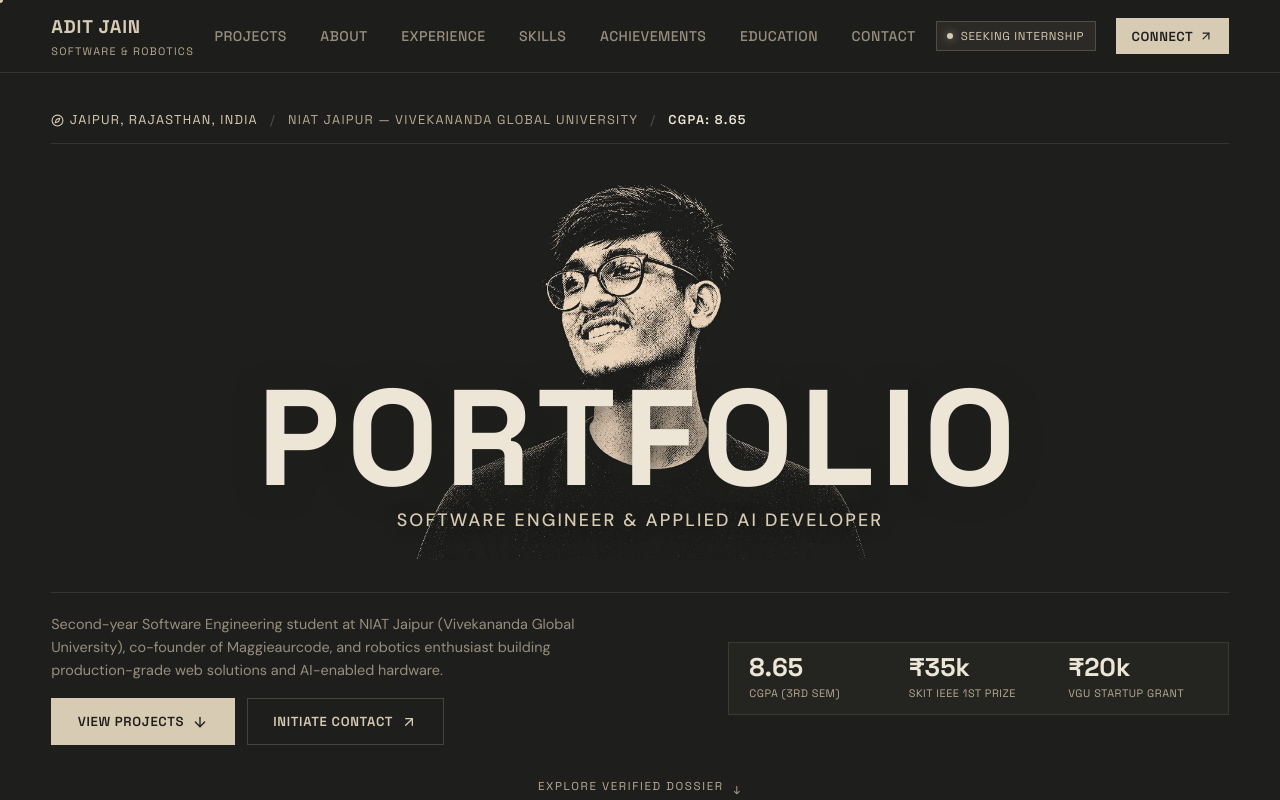
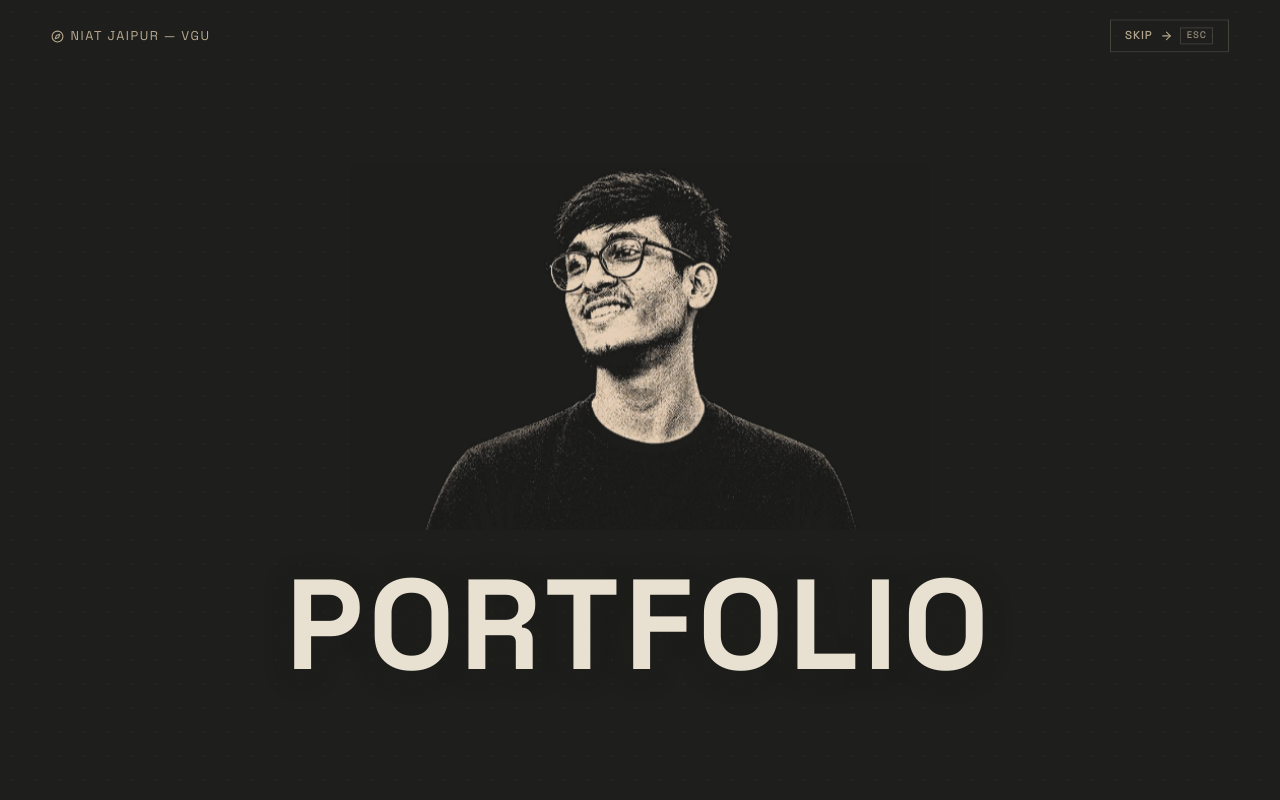
Before and after one commit to connect-adit-jain/Adit-Portfolio, a React (Vite) app: page / in a window 1280 px wide. Shown: the top 800 px of the page. Built offline with nearby package versions, Linux system fonts and the light colour scheme.

Commit message:
feat: live particle generation in preloader before next page load

```diff
--- a/src/components/Preloader/Preloader.css
+++ b/src/components/Preloader/Preloader.css
@@ -1,7 +1,11 @@
 /* ==========================================================================
-   CINEMATIC PRELOADER (Reel Style Reference)
-   Pulsing Spark -> Scrambles into "ADIT JAIN" -> Morphs into "PORTFOLIO" ->
-   Slides down as curtain lifts to reveal central Halftone Portrait landing page.
+   CINEMATIC PRELOADER (Reel Sequence Reference)
+   1. Pulsing Sand Spark
+   2. Scramble to "ADIT JAIN" + Subtitle
+   3. Morph into "PORTFOLIO"
+   4. Above "PORTFOLIO", particles actively stream in and assemble Adit's portrait
+   5. Held for a moment so the particle-generated portrait is clearly seen
+   6. Curtain lifts and the loaded main portfolio page is revealed
    ========================================================================== */
 
 .cinematic-preloader {
@@ -30,7 +34,7 @@
   justify-content: space-between;
   padding: var(--space-md) var(--container-pad);
   position: relative;
-  z-index: 10;
+  z-index: 20;
 }
 
 .preloader-brand-tag {
@@ -77,7 +81,7 @@
 }
 
 /* ==========================================
-   CENTER REEL STAGE: Glowing Spark + Morphing Title
+   CENTER REEL STAGE: Portrait Canvas + Morphing Text
    ========================================== */
 .preloader-center-stage {
   flex: 1;
@@ -89,9 +93,39 @@
   text-align: center;
   padding: 0 var(--space-md);
   z-index: 10;
+  width: 100%;
 }
 
-/* Glowing Sand Spark / Orb (starts small, glows, anchors center) */
+/* Living Particle Portrait Container (assembled above PORTFOLIO) */
+.preloader-portrait-wrapper {
+  width: 100%;
+  max-width: 580px;
+  height: clamp(320px, 46vh, 480px);
+  display: flex;
+  align-items: flex-end;
+  justify-content: center;
+  position: relative;
+  opacity: 0; /* GSAP animates in when particles trigger */
+  margin-bottom: -35px; /* Overlap with title like in reel */
+  z-index: 1;
+}
+
+.preloader-particle-canvas {
+  width: 100%;
+  height: 100%;
+  background: transparent;
+}
+
+/* Text Container */
+.preloader-text-area {
+  display: flex;
+  flex-direction: column;
+  align-items: center;
+  position: relative;
+  z-index: 2;
+}
+
+/* Glowing Sand Spark / Orb */
 .preloader-spark-orb {
   width: 14px;
   height: 14px;
@@ -117,17 +151,18 @@
 /* Morphing Title: "ADIT JAIN" -> "PORTFOLIO" */
 .preloader-morph-title {
   font-family: var(--font-heading);
-  font-size: clamp(3rem, 9vw, 8rem);
+  font-size: clamp(3.2rem, 10vw, 8rem);
   font-weight: 700;
   letter-spacing: 0.04em;
   color: var(--color-sand-highlight);
-  line-height: 1;
+  line-height: 0.95;
   margin: 0;
   text-transform: uppercase;
   min-height: 1.1em;
   display: flex;
   align-items: center;
   justify-content: center;
+  text-shadow: 0 4px 28px rgba(30, 30, 28, 0.9);
 }
 
 /* Scramble Glyph (glitch characters during morph) */
--- a/src/components/Preloader/Preloader.tsx
+++ b/src/components/Preloader/Preloader.tsx
@@ -2,6 +2,7 @@ import React, { useEffect, useRef, useState, useCallback } from 'react';
 import { ArrowRight, Compass } from 'lucide-react';
 import { gsap } from '../../animations/gsap';
 import { isReducedMotion } from '../../animations/animationPresets';
+import { HalftoneParticleReveal } from '../HalftoneParticleReveal/HalftoneParticleReveal';
 import './Preloader.css';
 
 interface PreloaderProps {
@@ -37,12 +38,11 @@ class TextScramble {
     });
 
     this.queue = [];
-    // Slightly more frames per character for a deliberate, cinematic scramble
     for (let i = 0; i < length; i++) {
       const from = oldText[i] || '';
       const to = newText[i] || '';
-      const start = Math.floor(Math.random() * 16);
-      const end = start + Math.floor(Math.random() * 24) + 14;
+      const start = Math.floor(Math.random() * 14);
+      const end = start + Math.floor(Math.random() * 20) + 12;
       this.queue.push({ from, to, start, end });
     }
 
@@ -65,7 +65,7 @@ class TextScramble {
         complete++;
         output += to;
       } else if (this.frame >= start) {
-        if (!char || Math.random() < 0.24) {
+        if (!char || Math.random() < 0.25) {
           char = this.chars[Math.floor(Math.random() * this.chars.length)];
           this.queue[i].char = char;
         }
@@ -94,12 +94,14 @@ class TextScramble {
 
 export const Preloader: React.FC<PreloaderProps> = ({ onComplete }) => {
   const containerRef = useRef<HTMLDivElement>(null);
+  const portraitWrapRef = useRef<HTMLDivElement>(null);
   const textRef = useRef<HTMLHeadingElement>(null);
   const orbRef = useRef<HTMLDivElement>(null);
   const subRef = useRef<HTMLParagraphElement>(null);
   const skipBtnRef = useRef<HTMLButtonElement>(null);
   const scramblerRef = useRef<TextScramble | null>(null);
 
+  const [startParticles, setStartParticles] = useState(false);
   const [isSkipped, setIsSkipped] = useState(false);
   const isCompletedRef = useRef(false);
 
@@ -113,7 +115,7 @@ export const Preloader: React.FC<PreloaderProps> = ({ onComplete }) => {
       return;
     }
 
-    // Curtain exit animation upward into the Hero
+    // Curtain exit animation upward into the loaded Hero page
     const ctx = gsap.context(() => {
       const tl = gsap.timeline({
         onComplete: () => {
@@ -121,16 +123,16 @@ export const Preloader: React.FC<PreloaderProps> = ({ onComplete }) => {
         },
       });
 
-      tl.to([textRef.current, subRef.current, orbRef.current, skipBtnRef.current], {
+      tl.to([portraitWrapRef.current, textRef.current, subRef.current, skipBtnRef.current], {
         opacity: 0,
-        y: -30,
-        duration: 0.5,
+        y: -35,
+        duration: 0.45,
         ease: 'power2.in',
       }).to(
         containerRef.current,
         {
           yPercent: -100,
-          duration: 0.8,
+          duration: 0.75,
           ease: 'power4.inOut',
         },
         '-=0.15'
@@ -167,48 +169,63 @@ export const Preloader: React.FC<PreloaderProps> = ({ onComplete }) => {
     const ctx = gsap.context(() => {
       const masterTl = gsap.timeline();
 
-      // Step 1: Center glowing Sand spark pulses with gentle breath (0.0s – 0.8s)
+      // Step 1: Center glowing Sand spark pulses (0.0s – 0.6s)
       masterTl
         .fromTo(
           orbRef.current,
           { scale: 0, opacity: 0 },
-          { scale: 1, opacity: 1, duration: 0.7, ease: 'back.out(1.7)' }
+          { scale: 1, opacity: 1, duration: 0.6, ease: 'back.out(1.8)' }
         )
-        // Step 2: Scramble in the name "ADIT JAIN" (takes ~1.2s)
+        // Step 2: Scramble in the name "ADIT JAIN" (0.6s – 1.8s)
         .call(async () => {
           if (scramblerRef.current) {
             await scramblerRef.current.setText('ADIT JAIN');
           }
-        }, undefined, '+=0.15')
+        }, undefined, '+=0.1')
         .fromTo(
           subRef.current,
           { opacity: 0, y: 12 },
-          { opacity: 1, y: 0, duration: 0.5, ease: 'power2.out' },
-          '+=0.8'
+          { opacity: 1, y: 0, duration: 0.4, ease: 'power2.out' },
+          '+=0.6'
         )
-        // Step 3: Generous pause for impact on "ADIT JAIN" so it can be read clearly (1.2s hold)
-        // Step 4: Morph "ADIT JAIN" into "PORTFOLIO" (~1.3s)
+        // Step 3: Hold on "ADIT JAIN" (1.8s – 2.8s)
+        // Step 4: Morph "ADIT JAIN" into "PORTFOLIO" (2.8s – 3.8s)
         .call(async () => {
           if (scramblerRef.current) {
             await scramblerRef.current.setText('PORTFOLIO');
           }
-        }, undefined, '+=1.2')
+        }, undefined, '+=1.0')
         .to(subRef.current, {
           opacity: 0,
           y: -10,
-          duration: 0.35,
+          duration: 0.3,
         }, '-=0.2')
-        // Step 5: Pause on "PORTFOLIO" (0.9s hold)
-        // Step 6: "PORTFOLIO" slides down as the curtain lifts into the Hero section
-        .to(textRef.current, {
-          y: 45,
-          opacity: 0.9,
-          duration: 0.6,
-          ease: 'power3.in',
-        }, '+=0.9')
+        .to(orbRef.current, {
+          opacity: 0,
+          scale: 0.5,
+          duration: 0.3,
+        }, '-=0.3')
+        // Step 5: Particles arrive and assemble the image above "PORTFOLIO" (3.8s – 5.8s)
+        .call(() => {
+          setStartParticles(true);
+        }, undefined, '+=0.2')
+        .fromTo(
+          portraitWrapRef.current,
+          { opacity: 0, scale: 0.96 },
+          { opacity: 1, scale: 1, duration: 0.6, ease: 'power2.out' },
+          '<'
+        )
+        // Move "PORTFOLIO" slightly down to overlap the lower chest
+        .to(
+          textRef.current,
+          { y: 25, duration: 0.6, ease: 'power2.out' },
+          '<'
+        )
+        // Step 6: Hold the assembled particle portrait for a satisfying moment (5.8s – 7.2s)
+        // Step 7: Curtain exit upward to load the next page (7.2s+)
         .call(() => {
           finishPreloader();
-        }, undefined, '+=0.1');
+        }, undefined, '+=3.2');
     }, containerRef);
 
     return () => {
@@ -248,12 +265,28 @@ export const Preloader: React.FC<PreloaderProps> = ({ onComplete }) => {
         </button>
       </div>
 
-      {/* Center Reel Stage: Glowing Spark + Morphing Typography */}
+      {/* Center Reel Stage: Particle Image Canvas + Morphing Typography */}
       <div className="preloader-center-stage">
-        {/* Glowing Sand Dot / Spark with Luminous Halo */}
+        {/* Living Particle Canvas: Particles stream in to assemble Adit's portrait */}
+        <div ref={portraitWrapRef} className="preloader-portrait-wrapper">
+          <HalftoneParticleReveal
+            className="preloader-particle-canvas"
+            autoStart={startParticles}
+            settledImmediately={false}
+            duration={2.0}
+            initialDelay={0.0}
+            aspectRatioFit="contain"
+            verticalAlign="bottom"
+            interactiveParallax={false}
+          />
+        </div>
+
+        {/* Text Container: Spark + Morphing Title */}
+        <div className="preloader-text-area">
+          {/* Glowing Sand Dot / Spark */}
           <div ref={orbRef} className="preloader-spark-orb" aria-hidden="true" />
 
-        {/* Dynamic Morphing Text: "ADIT JAIN" -> "PORTFOLIO" */}
+          {/* Dynamic Morphing Title: "ADIT JAIN" -> "PORTFOLIO" */}
           <h1 ref={textRef} className="preloader-morph-title">
             <span className="scramble-char">!</span>
           </h1>
@@ -263,6 +296,7 @@ export const Preloader: React.FC<PreloaderProps> = ({ onComplete }) => {
             Software Engineer &amp; Robotics Enthusiast
           </p>
         </div>
+      </div>
 
       {/* Subtle Background Halftone Grid */}
       <div className="preloader-bg-stipple" aria-hidden="true" />
--- a/src/sections/Hero/Hero.tsx
+++ b/src/sections/Hero/Hero.tsx
@@ -73,14 +73,14 @@ export const Hero: React.FC<HeroProps> = () => {
 
         {/* Centerpiece: Halftone Portrait with Overlapping "PORTFOLIO" Title (Reel Reference) */}
         <div className="hero-center-stage">
-          {/* Halftone Portrait: Living particles assemble the portrait on load */}
+          {/* Halftone Portrait: Settled with interactive mouse parallax on loaded page */}
           <div className="hero-portrait-stage">
             <HalftoneParticleReveal
               className="hero-portrait"
-              settledImmediately={false}
-              autoStart={true}
-              duration={2.5}
-              initialDelay={0.35}
+              settledImmediately={true}
+              autoStart={false}
+              duration={1.8}
+              initialDelay={0.0}
               interactiveParallax={true}
               aspectRatioFit="contain"
               verticalAlign="bottom"
```
Lines whose indentation alone changed are shown as unchanged.
